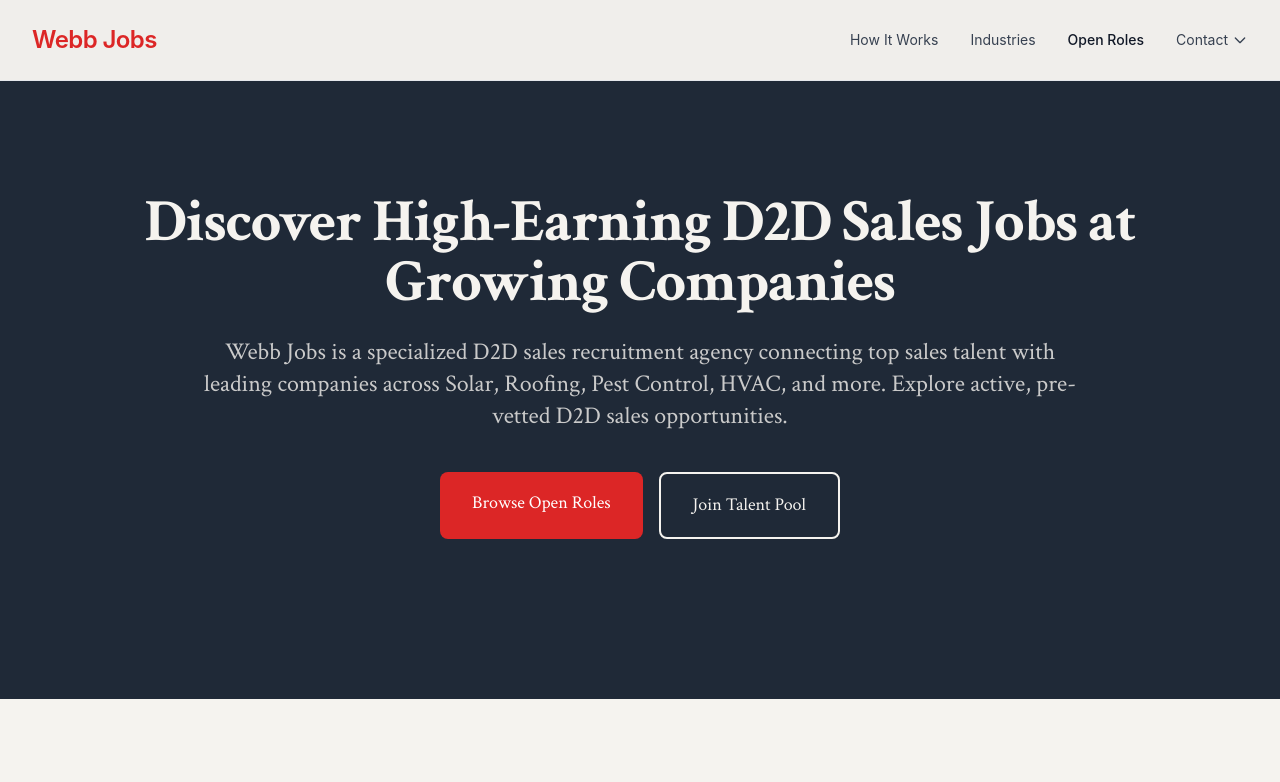
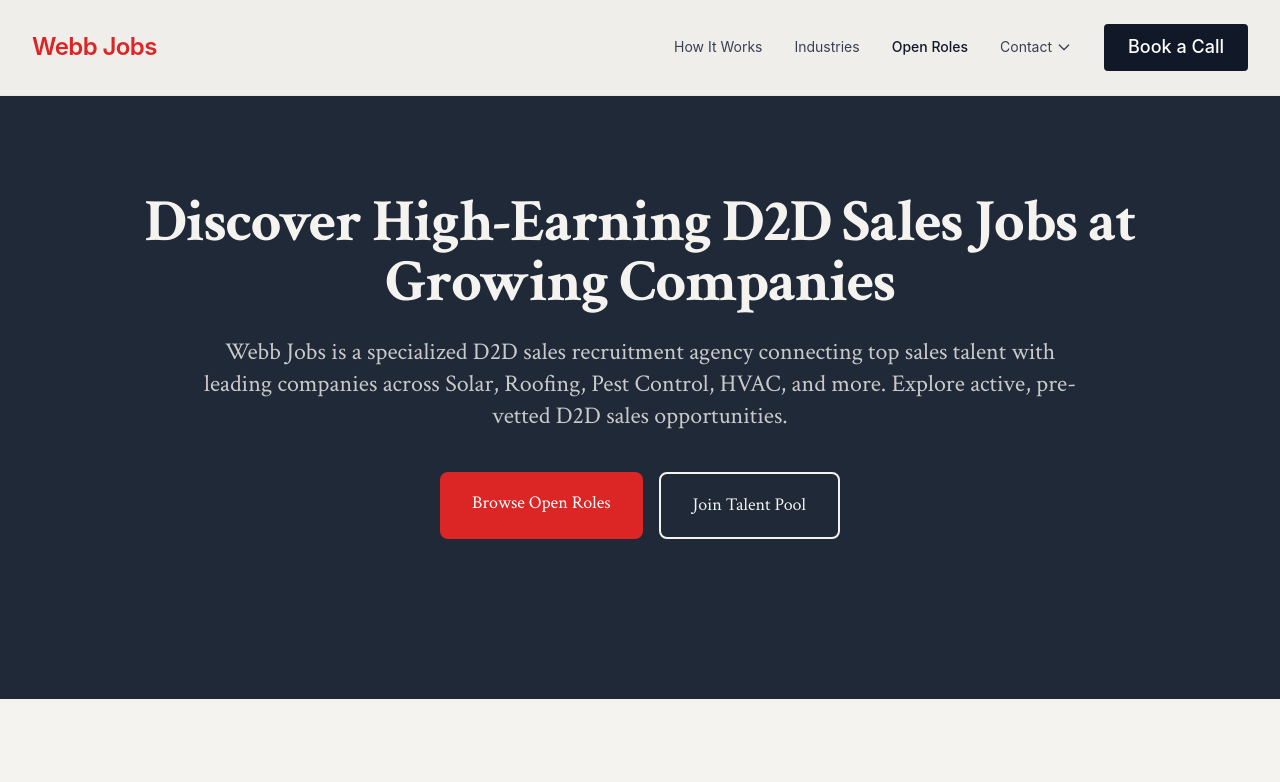
Before and after one commit to Cymoe/Webb-Jobs, a Next.js app: page /roles in a window 1280 px wide. Shown: the top 782 px of the page. Built offline with nearby package versions, Linux system fonts and the light colour scheme.

Commit message:
Add Book a Call button back to navigation header across all pages
Co-authored-by: Webb Labs <Cymoe@users.noreply.github.com>

```diff
--- a/app/industries/page.tsx
+++ b/app/industries/page.tsx
@@ -36,6 +36,13 @@ export default function IndustriesPage() {
               Open Roles
             </Link>
             <ContactDropdown />
+            <Link
+              href="/#contact"
+              className="px-6 py-2 bg-gray-900 hover:bg-gray-800 text-white font-medium rounded transition-colors"
+              style={{ fontFamily: 'Inter, sans-serif' }}
+            >
+              Book a Call
+            </Link>
           </nav>
         </div>
       </header>
--- a/app/page.tsx
+++ b/app/page.tsx
@@ -112,6 +112,13 @@ export default function Home() {
               Open Roles
             </a>
             <ContactDropdown />
+            <a
+              href="#contact"
+              className="px-6 py-2 bg-gray-900 hover:bg-gray-800 text-white font-medium rounded transition-colors"
+              style={{ fontFamily: 'Inter, sans-serif' }}
+            >
+              Book a Call
+            </a>
           </nav>
         </div>
       </header>
--- a/app/roles/page.tsx
+++ b/app/roles/page.tsx
@@ -129,6 +129,13 @@ export default function RolesPage() {
               Open Roles
             </Link>
             <ContactDropdown />
+            <Link
+              href="/#contact"
+              className="px-6 py-2 bg-gray-900 hover:bg-gray-800 text-white font-medium rounded transition-colors"
+              style={{ fontFamily: 'Inter, sans-serif' }}
+            >
+              Book a Call
+            </Link>
           </nav>
         </div>
       </header>
--- a/app/talent-pool/page.tsx
+++ b/app/talent-pool/page.tsx
@@ -36,6 +36,13 @@ export default function TalentPoolPage() {
               Open Roles
             </Link>
             <ContactDropdown />
+            <Link
+              href="/#contact"
+              className="px-6 py-2 bg-gray-900 hover:bg-gray-800 text-white font-medium rounded transition-colors"
+              style={{ fontFamily: 'Inter, sans-serif' }}
+            >
+              Book a Call
+            </Link>
           </nav>
         </div>
       </header>
```
